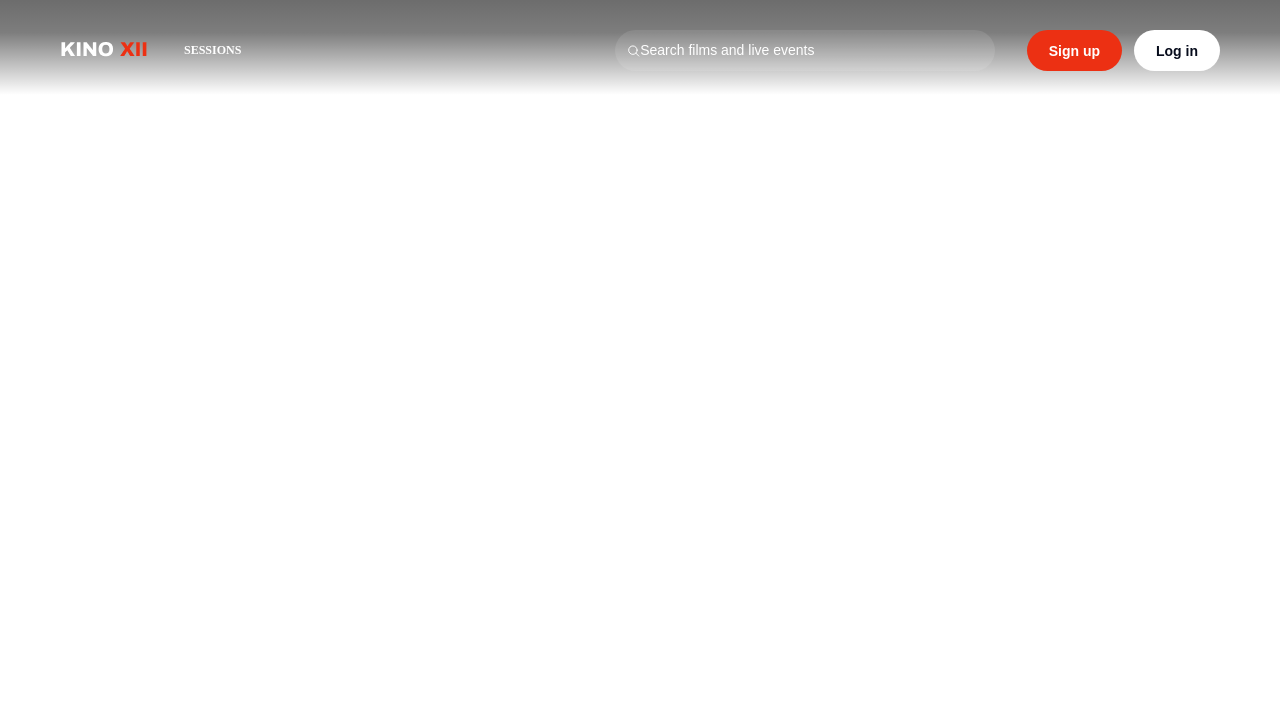
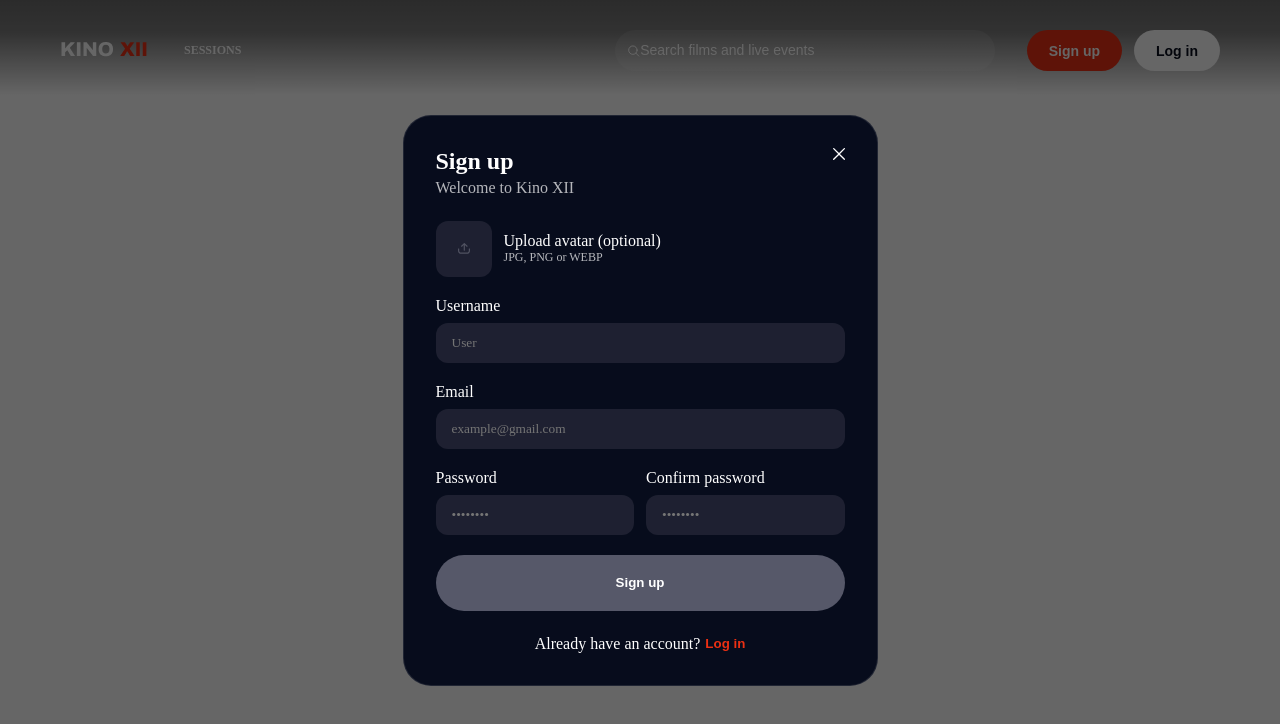
Before and after one commit to kristine118/kino-redberry, an Angular app: page / in a window 1280 px wide. Both pictures are taken after a click on the button "Sign up". Shown: the top 724 px of the page. Built offline with nearby package versions, Linux system fonts and the light colour scheme.

Commit message:
feat: open auth modals and show user state in header

```diff
--- a/src/app/app.html
+++ b/src/app/app.html
@@ -1,4 +1,17 @@
 <app-header></app-header>
+
+@if (modal.current() === 'register') {
+  <app-modal-window>
+    <app-register-form />
+  </app-modal-window>
+}
+@if (modal.current() === 'login') {
+  <app-modal-window>
+    <app-login-form />
+  </app-modal-window>
+}
+
+
 
 
 <router-outlet />
--- a/src/app/app.ts
+++ b/src/app/app.ts
@@ -1,22 +1,28 @@
-import { Component, inject, signal } from '@angular/core';
+import { Component, inject, OnInit, signal } from '@angular/core';
 import { RouterOutlet } from '@angular/router';
 import { Header } from './layout/header/header';
 import { Auth } from './core/services/auth';
+import { ModalWindow } from './components/modal-window/modal-window';
+import { RegisterForm } from './components/register-form/register-form';
+import { Modal } from './core/services/modal';
+import { LoginForm } from './components/login-form/login-form';
 
 @Component({
   selector: 'app-root',
-  imports: [RouterOutlet, Header],
+  imports: [RouterOutlet, Header, ModalWindow, RegisterForm,LoginForm],
   templateUrl: './app.html',
   styleUrl: './app.scss'
 })
-export class App {
+export class App implements OnInit {
   protected readonly title = signal('kino');
   private auth = inject(Auth);
+  modal = inject(Modal);
+
   ngOnInit() {
     if (this.auth.hasToken()) {
       this.auth.getCurrentUser().subscribe({
         error: () => this.auth.clearSession()
       });
     }
+  }
 }
-}
--- a/src/app/layout/header/header.html
+++ b/src/app/layout/header/header.html
@@ -17,10 +17,17 @@
 
         </div>
 
+
+        @if (auth.isLoggedIn()) {
+        <div class="user-menu">
+            {{ auth.user()?.username }}
+        </div>
+        } @else {
         <div class="auth-btns">
-            <button type="button" class="signup">Sign up</button>
-            <button type="button" class="login">Log in</button>
+            <button type="button" class="signup" (click)="modal.open('register')">Sign up</button>
+            <button type="button" class="login" (click)="modal.open('login')">Log in</button>
         </div>
+        }
 
     </div>
 </header>
--- a/src/app/layout/header/header.scss
+++ b/src/app/layout/header/header.scss
@@ -100,6 +100,7 @@
                 display: flex;
                 justify-content: center;
                 align-items: center;
+                cursor: pointer;
             }
             .login{
                 border: none;
@@ -113,6 +114,8 @@
                 display: flex;
                 justify-content: center;
                 align-items: center;
+                cursor: pointer;
+
             }
 
         }
--- a/src/app/layout/header/header.ts
+++ b/src/app/layout/header/header.ts
@@ -1,4 +1,6 @@
-import { Component } from '@angular/core';
+import { Component, inject } from '@angular/core';
+import { Modal } from '../../core/services/modal';
+import { Auth } from '../../core/services/auth';
 
 @Component({
   selector: 'app-header',
@@ -6,4 +8,7 @@ import { Component } from '@angular/core';
   templateUrl: './header.html',
   styleUrl: './header.scss',
 })
-export class Header {}
+export class Header {
+  modal = inject(Modal);
+  auth = inject(Auth);
+}
```
